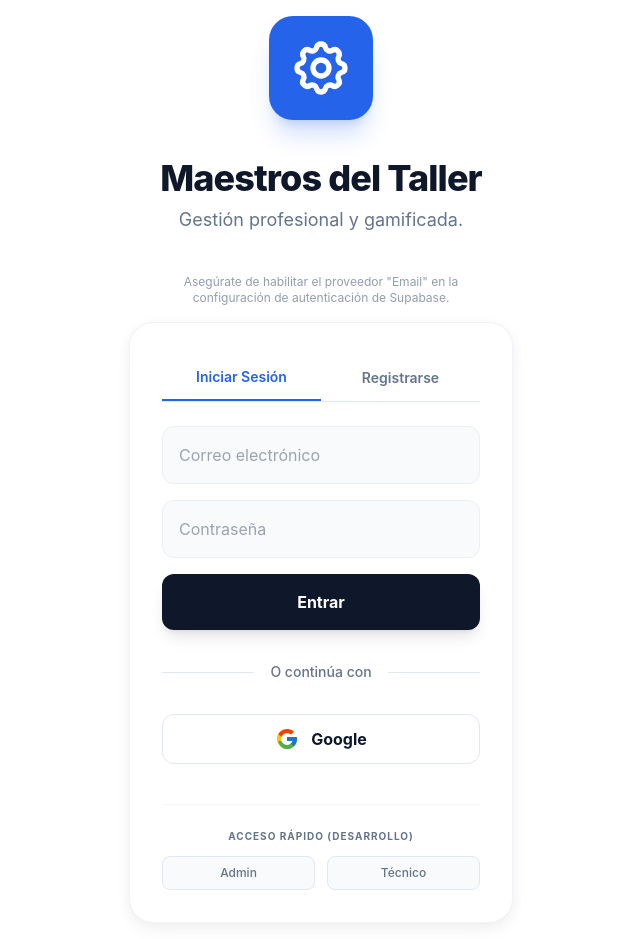
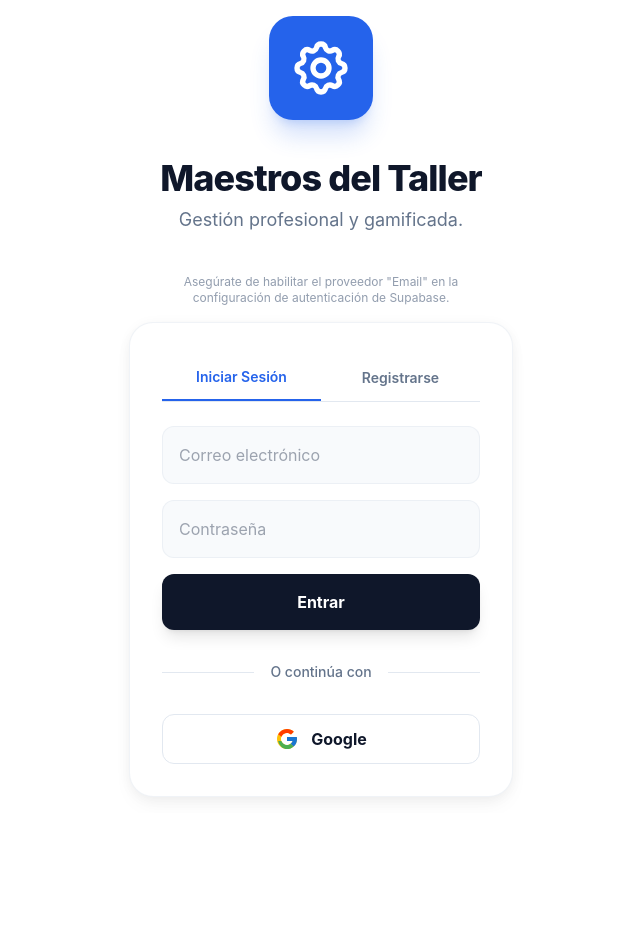
Before and after one commit to MagMaxura/MasterOfTaller2, a React (Vite) app: page / in a window 1280 px wide. Shown: the whole page, without its empty margins (319-959 px from the left). After the commit the page ends 813 px from the top, so only its background shows below. Built offline with nearby package versions, Linux system fonts and the light colour scheme.

Commit message:
feat: Set up Vite and remove development login bypass
Initializes the project with Vite as the build tool. Removes the temporary development bypass buttons from the login screen, as they are no longer needed.

```diff
--- a/components/LoginScreen.tsx
+++ b/components/LoginScreen.tsx
@@ -162,18 +162,6 @@ const LoginScreen: React.FC<LoginScreenProps> = ({ authError, onBypass }) => {
             )}
             Google
           </button>
-
-          <div className="mt-10 pt-6 border-t border-brand-accent/30 w-full">
-            <p className="text-[10px] text-brand-light uppercase tracking-widest font-bold mb-3">Acceso Rápido (Desarrollo)</p>
-            <div className="flex gap-3">
-                <button onClick={() => onBypass && onBypass('admin')} className="flex-1 bg-brand-secondary border border-brand-accent hover:bg-brand-accent text-brand-light hover:text-brand-highlight py-2 px-3 rounded-lg text-xs transition-colors font-medium">
-                    Admin
-                </button>
-                <button onClick={() => onBypass && onBypass('technician')} className="flex-1 bg-brand-secondary border border-brand-accent hover:bg-brand-accent text-brand-light hover:text-brand-highlight py-2 px-3 rounded-lg text-xs transition-colors font-medium">
-                    Técnico
-                </button>
-            </div>
-          </div>
         </div>
       </div>
     </div>
```
Also changed, not shown: package.json (+25 -1 lines).
